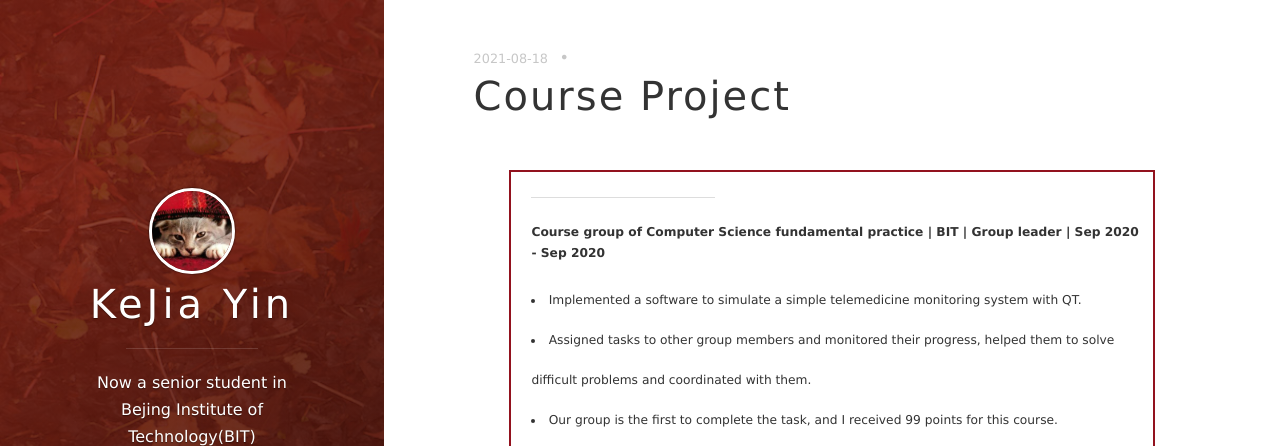
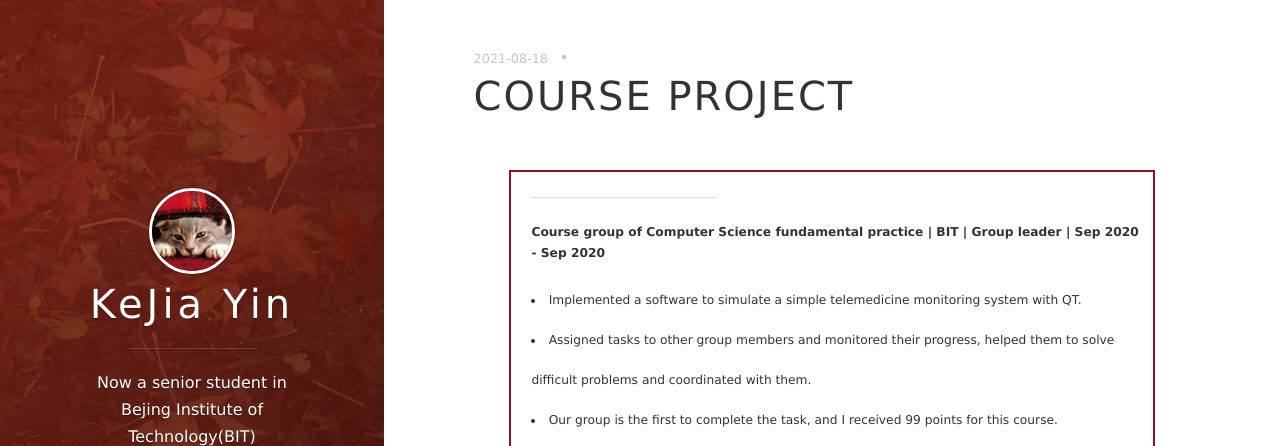
Before and after one commit to yinkejia/yinkejia.github.io, a Jekyll site: the page built from _posts/2021-08-18-COURSE-PROJECT.markdown, in a window 1280 px wide and 900 px high, cut to the strip 0-446 px from the top of the window. Built offline with Jekyll 4.4.1, drawn with Linux system fonts in a browser that asks for light colours; nearby versions of some CDN libraries; our own code applies the rules of GitHub Pages for plain Markdown files; part of the change alters nothing that is shown.

```diff
--- a/_posts/2021-08-18-COURSE-PROJECT.markdown
+++ b/_posts/2021-08-18-COURSE-PROJECT.markdown
@@ -1,3 +1,9 @@
+---
+layout: post
+title: COURSE PROJECT
+date: 2021-08-18 15:32:24.000000000 +09:00
+---
+
 <table border="0">
   <tr>
     <td width="100%" align="left">
```
